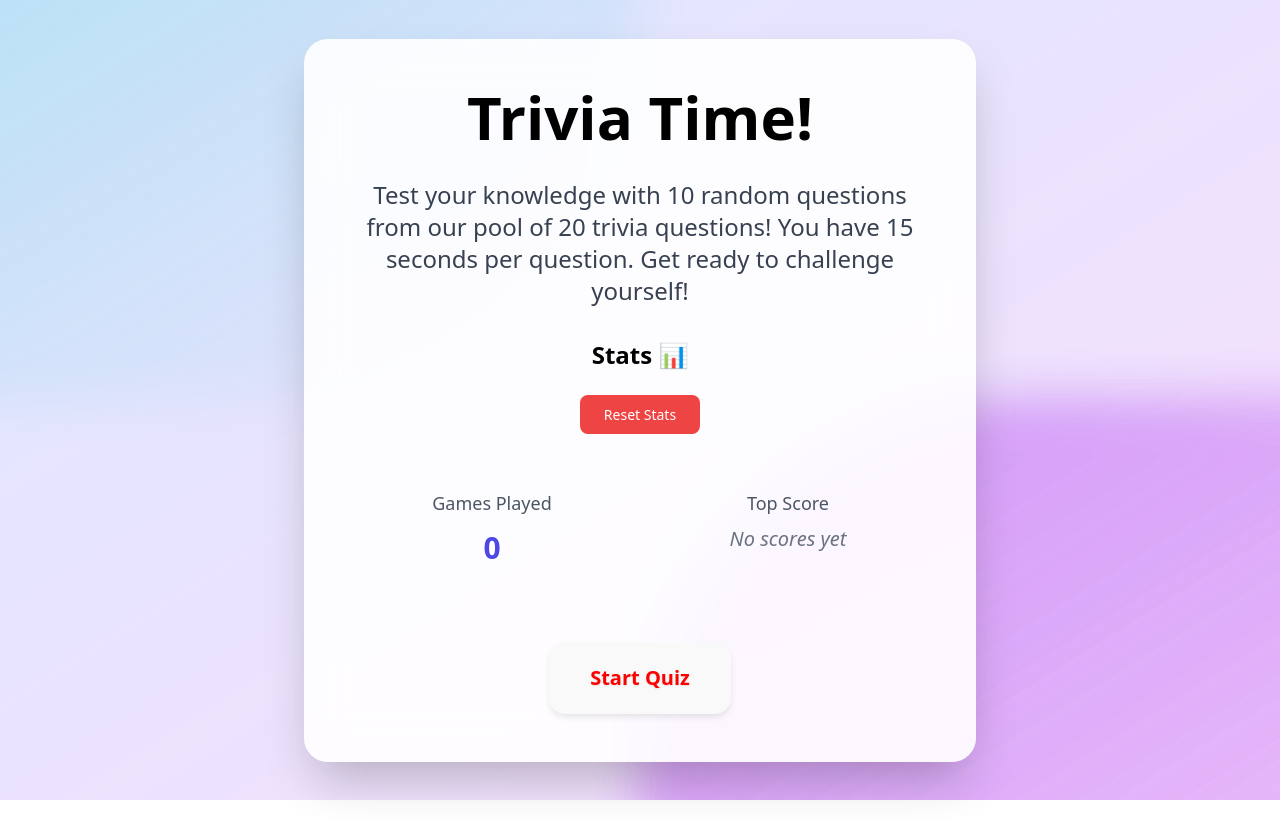
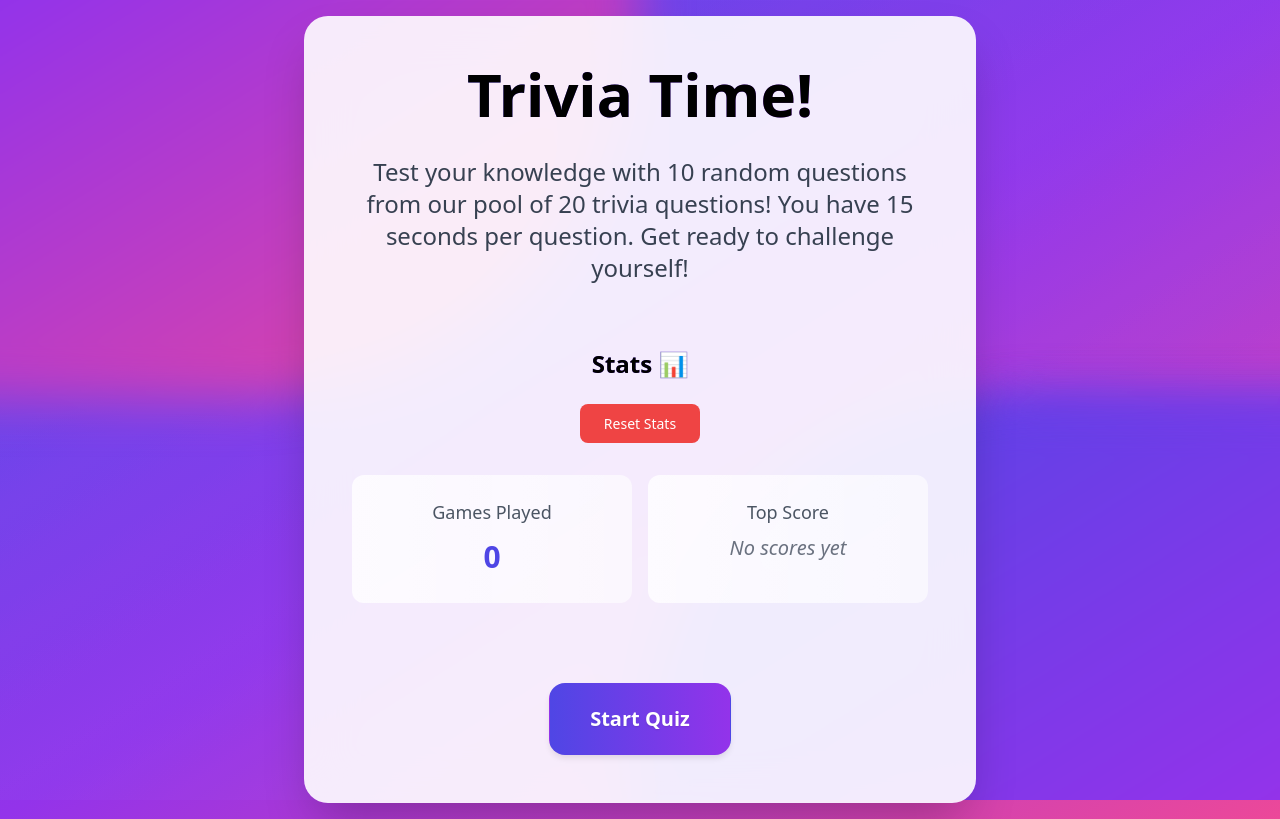
Before and after one commit to Raaghav18/trivia-quiz, a React (Vite) app: page / in a window 1280 px wide. Built offline with nearby package versions, Linux system fonts and the light colour scheme.

Commit message:
Update site

```diff
--- a/src/styles.css
+++ b/src/styles.css
@@ -2,10 +2,7 @@
 .app-container {
   min-height: 100vh;
   width: 100%;
-  background-image: linear-gradient(to bottom right, var(--tw-gradient-stops));
-  --tw-gradient-from: #4f46e5;
-  --tw-gradient-via: #9333ea;
-  --tw-gradient-to: #ec4899;
+  background-image: linear-gradient(to bottom right, #4f46e5, #9333ea, #ec4899);
   display: flex;
   align-items: center;
   justify-content: center;
@@ -32,11 +29,17 @@
   box-shadow: 0 25px 50px -12px rgba(0, 0, 0, 0.25);
   padding: 2rem;
   width: 100%;
+  margin-left: auto;
+  margin-right: auto;
+  display: flex;
+  flex-direction: column;
+  align-items: center;
 }
 
 @media (min-width: 768px) {
   .card-container {
     padding: 3rem;
+    transform: translateX(-1.75rem); /* Offset the container back to center */
   }
 }
 
@@ -55,9 +58,7 @@
   background-clip: text;
   -webkit-background-clip: text;
   color: black;
-  background-image: linear-gradient(to right, var(--tw-gradient-stops));
-  --tw-gradient-from: #4f46e5;
-  --tw-gradient-to: #9333ea;
+  background-image: linear-gradient(to right, #4f46e5, #9333ea);
 }
 
 @media (min-width: 768px) {
@@ -73,9 +74,7 @@
   background-clip: text;
   -webkit-background-clip: text;
   color: black;
-  background-image: linear-gradient(to right, var(--tw-gradient-stops));
-  --tw-gradient-from: #4f46e5;
-  --tw-gradient-to: #9333ea;
+  background-image: linear-gradient(to right, #4f46e5, #9333ea);
   text-align: center;
   margin: 0 auto;
   display: block;
@@ -84,10 +83,8 @@
 
 /* Buttons */
 .primary-button {
-  background-image: linear-gradient(to right, var(--tw-gradient-stops));
-  --tw-gradient-from: #4f46e5;
-  --tw-gradient-to: #9333ea;
-  color: #ff0000;
+  background-image: linear-gradient(to right, #4f46e5, #9333ea);
+  color: white;
   font-weight: 700;
   font-size: 1.25rem;
   padding: 1.25rem 2.5rem;
@@ -102,16 +99,13 @@
 }
 
 .primary-button:hover {
-  --tw-gradient-from: #4338ca;
-  --tw-gradient-to: #7e22ce;
+  background-image: linear-gradient(to right, #4338ca, #7e22ce);
   box-shadow: 0 10px 15px -3px rgba(0, 0, 0, 0.1);
 }
 
 .secondary-button {
-  background-image: linear-gradient(to right, var(--tw-gradient-stops));
-  --tw-gradient-from: #9333ea;
-  --tw-gradient-to: #ec4899;
-  color: rgb(255, 0, 0);
+  background-image: linear-gradient(to right, #9333ea, #ec4899);
+  color: white;
   font-weight: 700;
   font-size: 1.25rem;
   padding: 1.25rem 2.5rem;
@@ -123,8 +117,7 @@
 }
 
 .secondary-button:hover {
-  --tw-gradient-from: #7e22ce;
-  --tw-gradient-to: #be185d;
+  background-image: linear-gradient(to right, #7e22ce, #be185d);
   box-shadow: 0 10px 15px -3px rgba(0, 0, 0, 0.1);
 }
 
@@ -145,9 +138,7 @@
   background-clip: text;
   -webkit-background-clip: text;
   color: black;
-  background-image: linear-gradient(to right, var(--tw-gradient-stops));
-  --tw-gradient-from: #4f46e5;
-  --tw-gradient-to: #9333ea;
+  background-image: linear-gradient(to right, #4f46e5, #9333ea);
   text-align: center;
   width: 100%;
   margin-bottom: 1.5rem;
@@ -174,9 +165,7 @@
 
 /* Stats Cards */
 .stats-card {
-  background-image: linear-gradient(to right, var(--tw-gradient-stops));
-  --tw-gradient-from: rgba(255, 255, 255, 0.8);
-  --tw-gradient-to: rgba(255, 255, 255, 0.6);
+  background-image: linear-gradient(to right, rgba(255, 255, 255, 0.8), rgba(255, 255, 255, 0.6));
   border-radius: 0.75rem;
   padding: 1.5rem;
   text-align: center;
@@ -217,9 +206,7 @@
   background-clip: text;
   -webkit-background-clip: text;
   color: #000000;
-  background-image: linear-gradient(to right, var(--tw-gradient-stops));
-  --tw-gradient-from: #4f46e5;
-  --tw-gradient-to: #9333ea;
+  background-image: linear-gradient(to right, #4f46e5, #9333ea);
 }
 
 @media (min-width: 768px) {
@@ -247,10 +234,7 @@
   background-clip: text;
   -webkit-background-clip: text;
   color: transparent;
-  background-image: linear-gradient(to right, var(--tw-gradient-stops));
-  --tw-gradient-from: #4f46e5;
-  --tw-gradient-via: #9333ea;
-  --tw-gradient-to: #ec4899;
+  background-image: linear-gradient(to right, #4f46e5, #9333ea, #ec4899);
   text-align: center;
 }
 
@@ -310,7 +294,7 @@
   position: absolute;
   width: 100%;
   height: 100%;
-  background-image: linear-gradient(to bottom right, var(--tw-gradient-stops));
+  background-image: linear-gradient(to bottom right, #4f46e5, #9333ea, #ec4899);
   border-radius: 9999px;
   filter: blur(24px);
   animation: blob 7s infinite;
```
